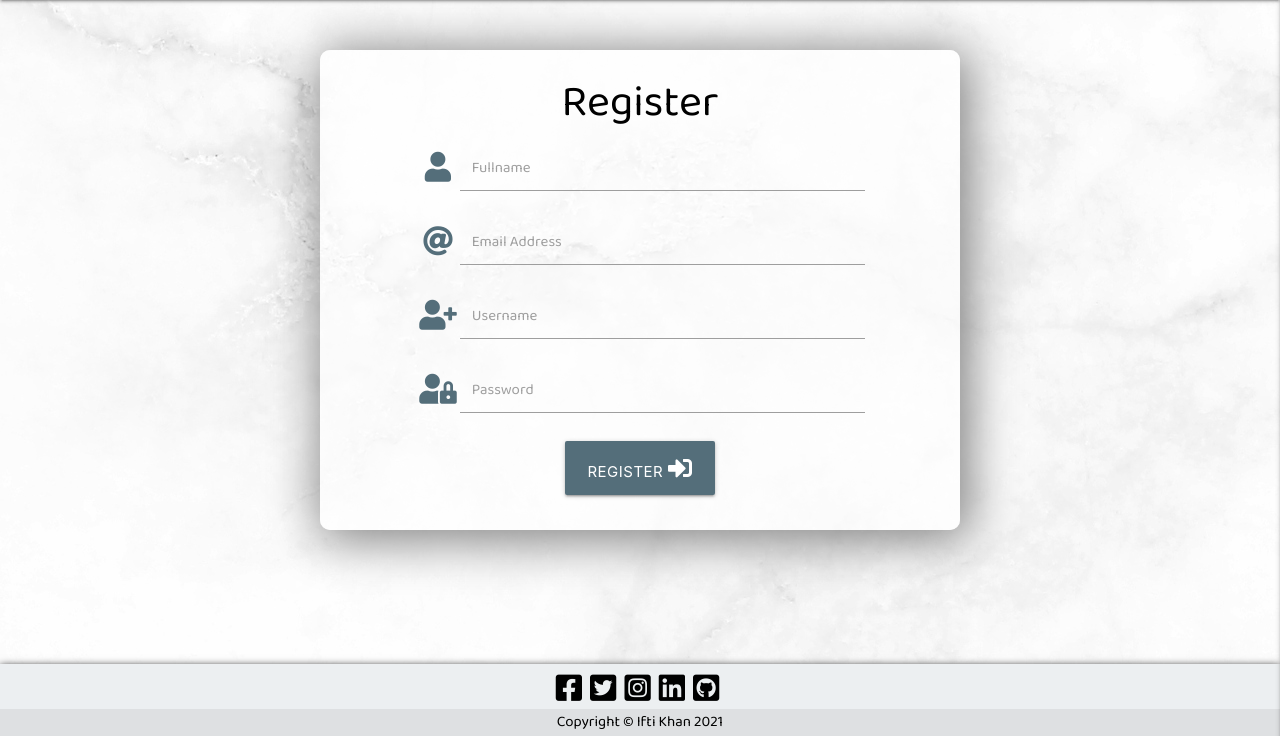
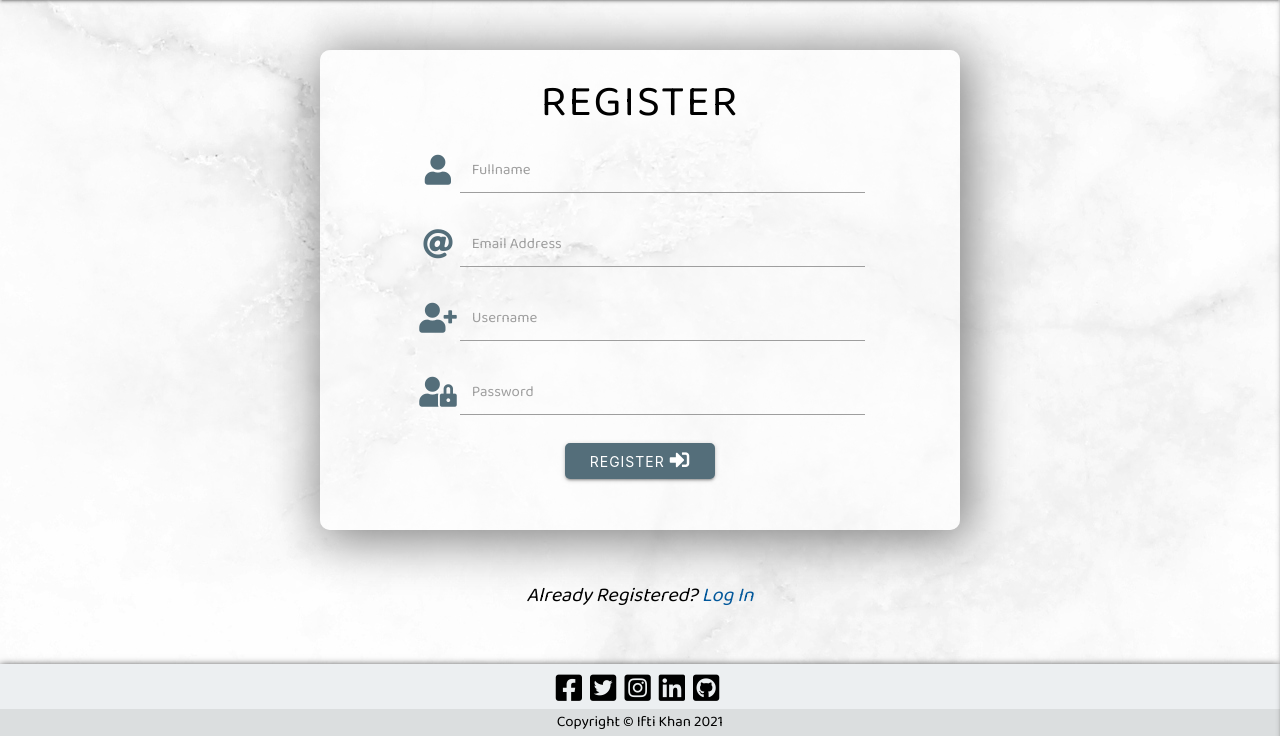
Before and after one commit to ifti-khan/cookbook, a Flask app: page /registration in a window 1280 px wide. Shown: the part 64-800 px from the top of the page. Run offline with Flask 2, Linux system fonts and the light colour scheme; some libraries are stand-ins or nearby versions.

Commit message:
fix: modal now opens, mod: login and reg pg adjustments

```diff
--- a/static/css/responsive.css
+++ b/static/css/responsive.css
@@ -45,8 +45,17 @@
         margin-left: 0px;
     }
 
+    /*Index.html*/
+    .welcome-con {
+        height: 490px;
+    }
+
     .welcome-con h2 {
         font-size: 34px;
+    }
+
+    #index-help-message {
+        font-size: 14px;
     }
 }
 
@@ -71,7 +80,15 @@
     }
 
     /*Index.html*/
+    .welcome-con {
+        height: 510px;
+    }
+
     .welcome-con h2 {
         font-size: 26px;
     }
+
+    #index-help-message {
+        font-size: 12px;
+    }
 }
--- a/static/css/style.css
+++ b/static/css/style.css
@@ -28,7 +28,7 @@ nav ul a {
 }
 
 .fa-bars {
-    color: #9e9e9e;
+    color: #546e7a ;
 
 }
 
@@ -62,7 +62,7 @@ footer {
 .copyright {
     color: #000000;
     margin: 0px;
-    background-color: rgba(51,51,51,0.08);
+    background-color: rgba(51,51,51,0.09);
     padding: 2.5px 0px;
 }
 
@@ -72,7 +72,7 @@ footer {
 }
 
 .welcome-con {
-    background-color: rgba(224, 224, 224, 0.5);
+    background-color: rgba(255, 255, 255, 0.5);
     height: 480px;
     text-align: center;
     border-radius: 10px;
@@ -91,10 +91,11 @@ footer {
     margin-bottom: 0;
 }
 
-.btn {
+.var-btn {
     border-radius: 5px;
     line-height: 0px;
     padding: 25px 16px;
+    letter-spacing: 1px;
 }
 
 .various-btns {
@@ -118,10 +119,28 @@ footer {
     margin-top: 50px;
 }
 
+.reg-title {
+    margin-bottom: 20px;
+    text-transform: uppercase;
+    letter-spacing: 2px;
+}
+
 .register-con {
-    background-color: rgba(255, 255, 255, 0.7);
+    background-color: rgba(255, 255, 255, 0.5);
     height: 480px;
     text-align: center;
     border-radius: 10px;
     box-shadow:5px 5px 50px 5px grey;
 }
+
+.reg-message p {
+    margin-top: 50px;
+    font-size: 20px;
+    font-style: italic;
+}
+
+.reg-btn {
+    letter-spacing: 1px;
+    border-radius: 5px;
+    line-height: 0px;
+}
--- a/templates/base.html
+++ b/templates/base.html
@@ -30,13 +30,13 @@
                     <li><a href="{{ url_for('index') }}">Home</a></li>
                     <li><a href="{{ url_for('all_recipes') }}">Recipes</a></li>
                     {% if not session.user %}
-                        <li><a href="{{ url_for('register') }}">Register</a></li>
-                        <li><a href="{{ url_for('login') }}">Log In</a></li>
+                    <li><a href="{{ url_for('register') }}">Register</a></li>
+                    <li><a href="{{ url_for('login') }}">Log In</a></li>
                     {% else %}
-                        <li><a href="#">Account</a></li>
-                        <li><a href="#">Log Out</a></li>
+                    <li><a href="#">Account</a></li>
+                    <li><a href="#">Log Out</a></li>
                     {% endif %}
-                    <li><a class="modal-trigger" href="#modal1">Contact</a></li>
+                    <li><a class="modal-trigger" data-target="modal1" href="#">Contact</a></li>
                 </ul>
             </div>
         </nav>
@@ -46,16 +46,16 @@
             <li>
                 <h4 class="center-align sidenav-heading">Share&#8250;Cook&#8250;Enjoy</h4>
             </li>
+            <li><a href="{{ url_for('index') }}">Home</a></li>
+            <li><a href="{{ url_for('all_recipes') }}">Recipes</a></li>
             {% if not session.user %}
-            <li><a href="{{ url_for('index') }}">Home</a></li>
             <li><a href="{{ url_for('register') }}">Register</a></li>
             <li><a href="{{ url_for('login') }}">Log In</a></li>
-            <li><a href="{{ url_for('all_recipes') }}">Recipes</a></li>
-            <li><a class="modal-trigger" href="#modal1">Contact</a></li>
             {% else %}
             <li><a href="#">Account</a></li>
             <li><a href="#">Log Out</a></li>
             {% endif %}
+            <li><a class="modal-trigger" data-target="modal1" href="#">Contact</a></li>
         </ul>
     </header>
 
--- a/templates/register.html
+++ b/templates/register.html
@@ -3,7 +3,7 @@
 
 <div class="row register-row">
     <div class="col s10 offset-s1 m10 offset-m1 l10 offset-l1 xl6 offset-xl3 register-con">
-        <h3 class="center-align">Register</h3>
+        <h3 class="center-align text-shadow reg-title">Register</h3>
         <form class="col s12 m8 offset-m2" method="POST" action="{{ url_for('register') }}">
 
             <!--Fullname Input Field-->
@@ -48,13 +48,20 @@
 
             <!--Register Button-->
             <div class="row">
-                <button type="submit" class="col s4 offset-s4 btn-large blue-grey darken-1 text-shadow">
+                <button type="submit" class="col s4 offset-s4 btn blue-grey darken-1 text-shadow reg-btn">
                     Register <i class="fas fa-sign-in-alt"></i>
                 </button>
             </div>
+        </form>
+    </div>
 
-
-        </form>
+    <div class="row">
+        <div class="col s12 reg-message">
+            <p class="center-align">
+                Already Registered?
+                <a href="{{ url_for('login') }}" class="light-blue-text text-darken-4">Log In</a>
+            </p>
+        </div>
     </div>
 </div>
 
```
Also changed, not shown: templates/index.html (+5 -6 lines).
